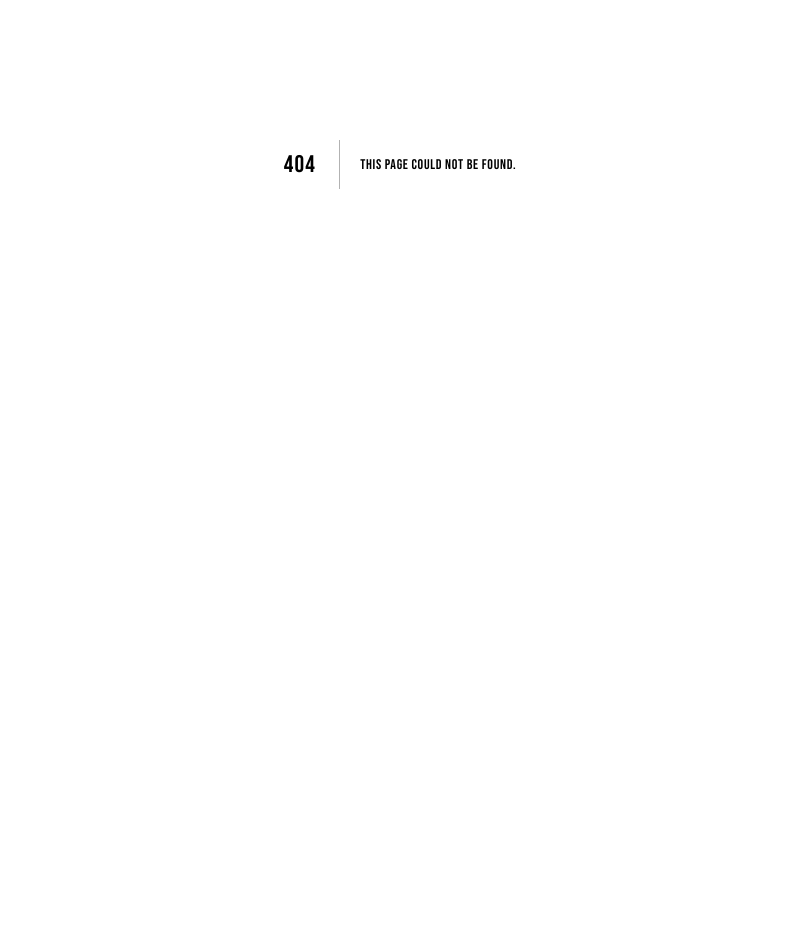
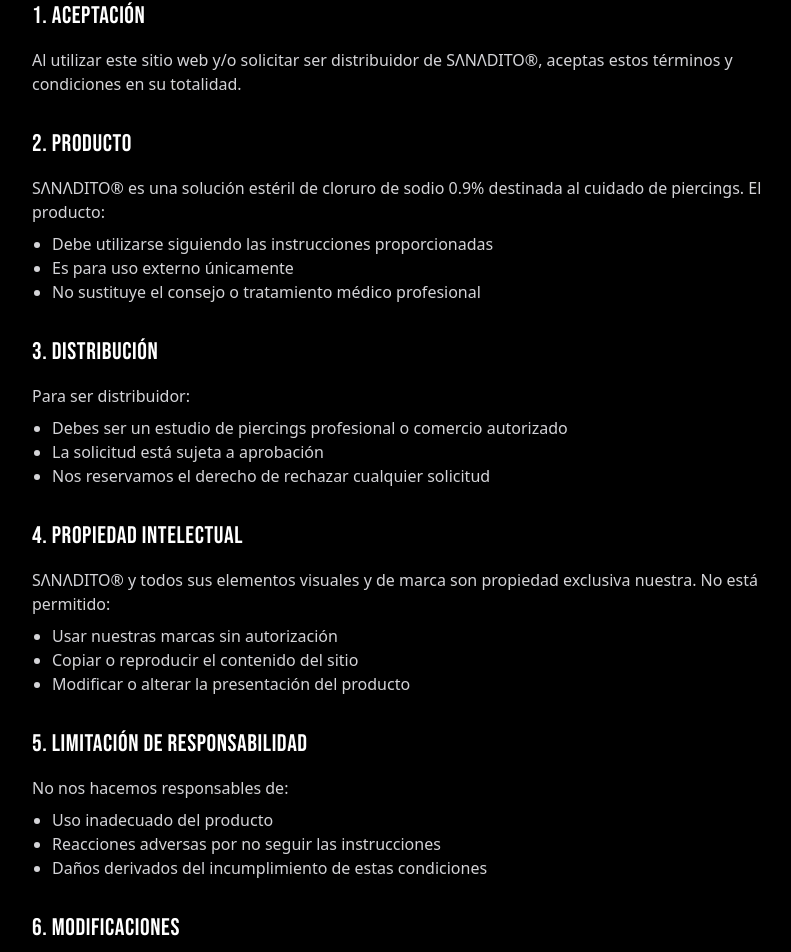
Before and after one commit to nodje1z/sanadito.com, a Next.js app: page /terminos in a window 1280 px wide. Before the commit this address had no page. Shown: the part 236-1188 px from the top of the page, without its empty margins (240-1031 px from the left). Before the commit the page ends 800 px from the top, so only its background shows below. Built offline with nearby package versions, Linux system fonts and the light colour scheme; a web font is replaced by a local one.

Commit message:
added privacy and terms pages

```diff
--- /dev/null
+++ b/src/app/privacidad/page.tsx
@@ -0,0 +1,60 @@
+export default function PrivacyPolicyPage() {
+  return (
+    <div className="min-h-screen bg-black">
+      <div className="max-w-3xl mx-auto px-4 py-24">
+        <h1 className="text-4xl font-bebas-neue tracking-wider mb-12 text-white">POLÍTICA DE PRIVACIDAD</h1>
+
+        <div className="prose prose-invert max-w-none">
+          <p className="text-sm text-zinc-400 mb-8">Última actualización: {new Date().toLocaleDateString('es-ES')}</p>
+
+          <section className="mb-8">
+            <h2 className="text-2xl font-bebas-neue tracking-wide mb-4 text-white">1. INFORMACIÓN QUE RECOPILAMOS</h2>
+            <p className="text-zinc-300">Solo recopilamos la información que nos proporcionas voluntariamente a través del formulario de contacto para distribuidores:</p>
+            <ul className="list-disc pl-5 mt-2 text-zinc-300">
+              <li>Nombre del estudio</li>
+              <li>Ubicación</li>
+              <li>Correo electrónico</li>
+              <li>Mensaje de solicitud</li>
+            </ul>
+          </section>
+
+          <section className="mb-8">
+            <h2 className="text-2xl font-bebas-neue tracking-wide mb-4 text-white">2. USO DE LA INFORMACIÓN</h2>
+            <p className="text-zinc-300">Utilizamos esta información exclusivamente para:</p>
+            <ul className="list-disc pl-5 mt-2 text-zinc-300">
+              <li>Responder a tu solicitud de distribución</li>
+              <li>Establecer comunicación comercial relacionada con la distribución de SɅNɅDITO®</li>
+              <li>Enviar información relevante sobre nuestros productos</li>
+            </ul>
+          </section>
+
+          <section className="mb-8">
+            <h2 className="text-2xl font-bebas-neue tracking-wide mb-4 text-white">3. PROTECCIÓN DE DATOS</h2>
+            <p className="text-zinc-300">Implementamos medidas de seguridad para proteger tu información personal. Utilizamos servicios seguros de terceros:</p>
+            <ul className="list-disc pl-5 mt-2 text-zinc-300">
+              <li>Plunk para el envío de correos electrónicos</li>
+              <li>Vercel para el alojamiento web</li>
+            </ul>
+          </section>
+
+          <section className="mb-8">
+            <h2 className="text-2xl font-bebas-neue tracking-wide mb-4 text-white">4. TUS DERECHOS</h2>
+            <p className="text-zinc-300">Tienes derecho a:</p>
+            <ul className="list-disc pl-5 mt-2 text-zinc-300">
+              <li>Acceder a tu información personal</li>
+              <li>Solicitar la rectificación o eliminación de tus datos</li>
+              <li>Retirar tu consentimiento en cualquier momento</li>
+            </ul>
+            <p className="mt-4 text-zinc-300">Para ejercer estos derechos, contáctanos en: hola@sanadito.com</p>
+          </section>
+
+          <section className="mb-8">
+            <h2 className="text-2xl font-bebas-neue tracking-wide mb-4 text-white">5. CONTACTO</h2>
+            <p className="text-zinc-300">Para cualquier consulta sobre esta política de privacidad, contáctanos en:</p>
+            <p className="mt-2 text-zinc-300">Email: hola@sanadito.com</p>
+          </section>
+        </div>
+      </div>
+    </div>
+  )
+}
--- /dev/null
+++ b/src/app/terminos/page.tsx
@@ -0,0 +1,69 @@
+export default function TermsPage() {
+  return (
+    <div className="min-h-screen bg-black">
+      <div className="max-w-3xl mx-auto px-4 py-24">
+        <h1 className="text-4xl font-bebas-neue tracking-wider mb-12 text-white">TÉRMINOS Y CONDICIONES</h1>
+
+        <div className="prose prose-invert max-w-none">
+          <p className="text-sm text-zinc-400 mb-8">Última actualización: {new Date().toLocaleDateString('es-ES')}</p>
+
+          <section className="mb-8">
+            <h2 className="text-2xl font-bebas-neue tracking-wide mb-4 text-white">1. ACEPTACIÓN</h2>
+            <p className="text-zinc-300">Al utilizar este sitio web y/o solicitar ser distribuidor de SɅNɅDITO®, aceptas estos términos y condiciones en su totalidad.</p>
+          </section>
+
+          <section className="mb-8">
+            <h2 className="text-2xl font-bebas-neue tracking-wide mb-4 text-white">2. PRODUCTO</h2>
+            <p className="text-zinc-300">SɅNɅDITO® es una solución estéril de cloruro de sodio 0.9% destinada al cuidado de piercings. El producto:</p>
+            <ul className="list-disc pl-5 mt-2 text-zinc-300">
+              <li>Debe utilizarse siguiendo las instrucciones proporcionadas</li>
+              <li>Es para uso externo únicamente</li>
+              <li>No sustituye el consejo o tratamiento médico profesional</li>
+            </ul>
+          </section>
+
+          <section className="mb-8">
+            <h2 className="text-2xl font-bebas-neue tracking-wide mb-4 text-white">3. DISTRIBUCIÓN</h2>
+            <p className="text-zinc-300">Para ser distribuidor:</p>
+            <ul className="list-disc pl-5 mt-2 text-zinc-300">
+              <li>Debes ser un estudio de piercings profesional o comercio autorizado</li>
+              <li>La solicitud está sujeta a aprobación</li>
+              <li>Nos reservamos el derecho de rechazar cualquier solicitud</li>
+            </ul>
+          </section>
+
+          <section className="mb-8">
+            <h2 className="text-2xl font-bebas-neue tracking-wide mb-4 text-white">4. PROPIEDAD INTELECTUAL</h2>
+            <p className="text-zinc-300">SɅNɅDITO® y todos sus elementos visuales y de marca son propiedad exclusiva nuestra. No está permitido:</p>
+            <ul className="list-disc pl-5 mt-2 text-zinc-300">
+              <li>Usar nuestras marcas sin autorización</li>
+              <li>Copiar o reproducir el contenido del sitio</li>
+              <li>Modificar o alterar la presentación del producto</li>
+            </ul>
+          </section>
+
+          <section className="mb-8">
+            <h2 className="text-2xl font-bebas-neue tracking-wide mb-4 text-white">5. LIMITACIÓN DE RESPONSABILIDAD</h2>
+            <p className="text-zinc-300">No nos hacemos responsables de:</p>
+            <ul className="list-disc pl-5 mt-2 text-zinc-300">
+              <li>Uso inadecuado del producto</li>
+              <li>Reacciones adversas por no seguir las instrucciones</li>
+              <li>Daños derivados del incumplimiento de estas condiciones</li>
+            </ul>
+          </section>
+
+          <section className="mb-8">
+            <h2 className="text-2xl font-bebas-neue tracking-wide mb-4 text-white">6. MODIFICACIONES</h2>
+            <p className="text-zinc-300">Nos reservamos el derecho de modificar estos términos en cualquier momento. Los cambios serán efectivos inmediatamente después de su publicación en el sitio web.</p>
+          </section>
+
+          <section className="mb-8">
+            <h2 className="text-2xl font-bebas-neue tracking-wide mb-4 text-white">7. CONTACTO</h2>
+            <p className="text-zinc-300">Para cualquier consulta sobre estos términos, contáctanos en:</p>
+            <p className="mt-2 text-zinc-300">Email: hola@sanadito.com</p>
+          </section>
+        </div>
+      </div>
+    </div>
+  )
+}
--- a/src/components/page.tsx
+++ b/src/components/page.tsx
@@ -356,8 +356,8 @@
             <span className="font-bebas-neue text-white/60 tracking-wider">HECHO EN MDE</span>
           </div>
           <div className="flex gap-8 font-bebas-neue tracking-wider text-white/60">
-            <a href="#" className="hover:text-white transition-colors">TÉRMINOS Y CONDICIONES</a>
-            <a href="#" className="hover:text-white transition-colors">POLÍTICA DE PRIVACIDAD</a>
+            <a href="/terminos" className="hover:text-white transition-colors">TÉRMINOS Y CONDICIONES</a>
+            <a href="/privacidad" className="hover:text-white transition-colors">POLÍTICA DE PRIVACIDAD</a>
           </div>
         </div>
       </footer>
```
